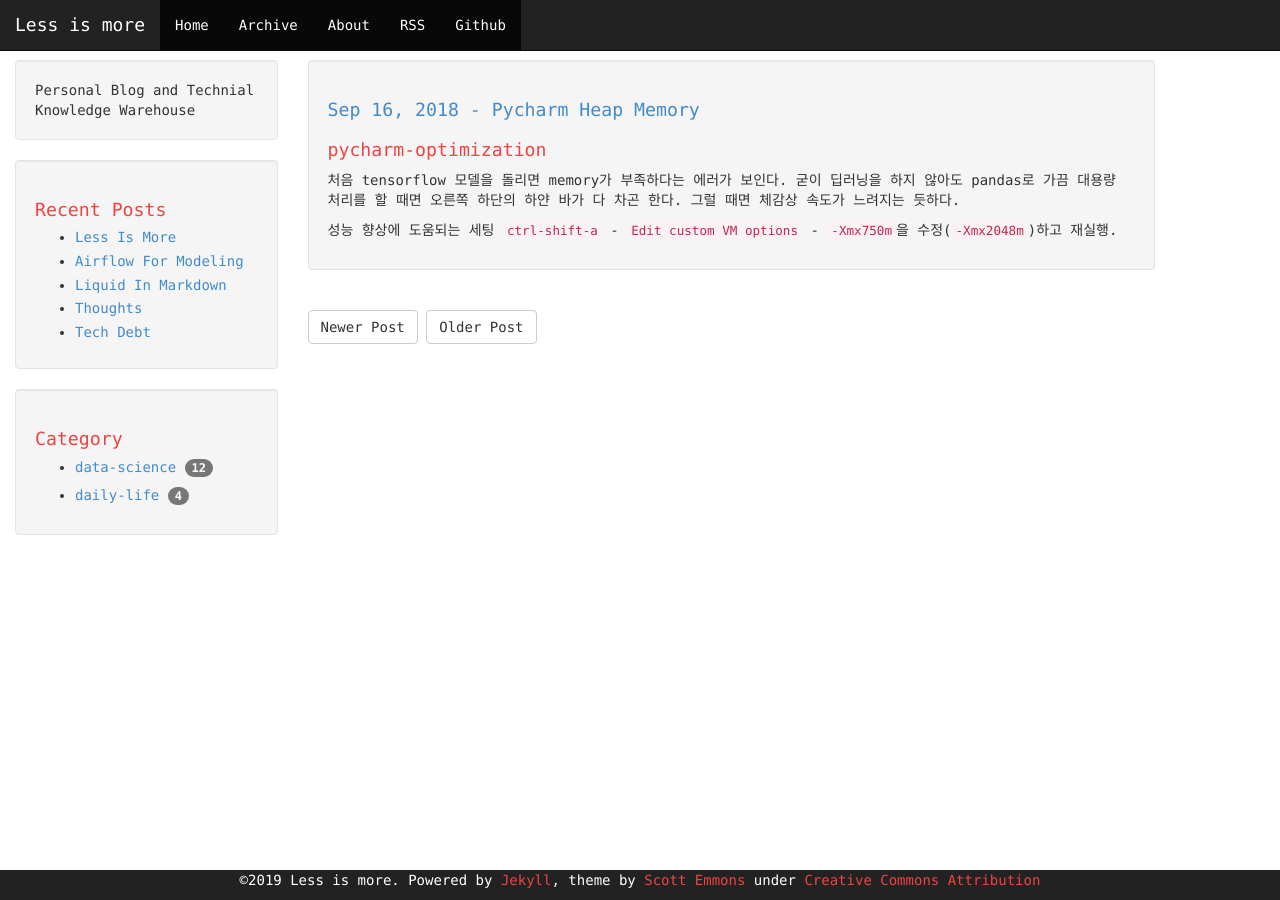
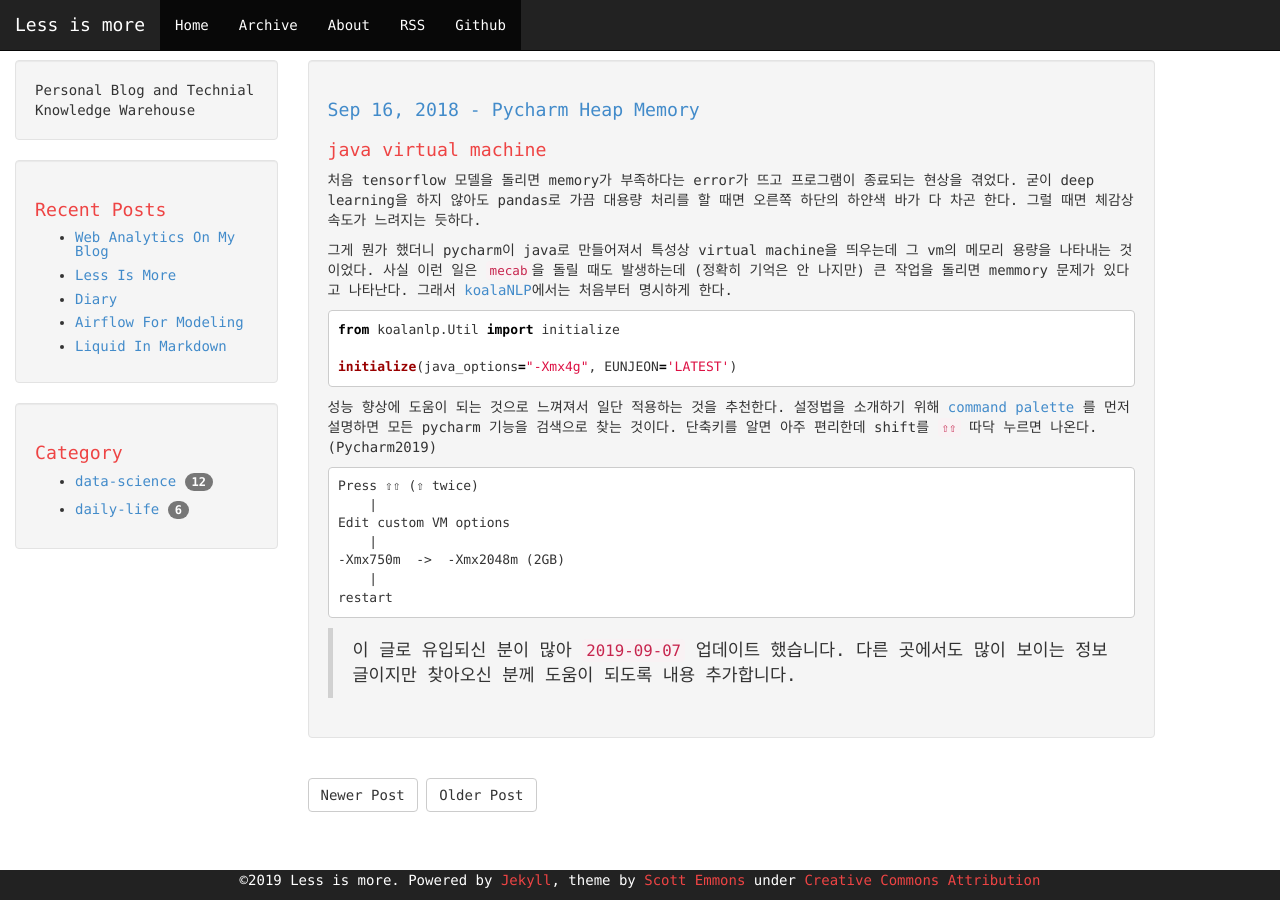
Before and after one commit to 11wi/11wi.github.io, a Jekyll site: the page built from _posts/2018-09-16-pycharm-heap-memory.md, in a window 1280 px wide. Built offline with Jekyll 4.4.1, drawn with Linux system fonts in a browser that asks for light colours; some web fonts are replaced.

Commit message:
upload post update 2018-09-16-pycharm-heap-memory.md

````diff
--- a/_config.yml
+++ b/_config.yml
@@ -27,7 +27,7 @@ gitlab: ''
 
 # Set this to your UA-# value, or '' to disable the block completely
 gaaccount: UA-118262874-1
-# google_verify:      0RavclAqC5DcNunhPaS5gniBRyjhoDMqa8klD3seW_I # Your Google Verification - set to 'false' to disable
+google_verify: 0RavclAqC5DcNunhPaS5gniBRyjhoDMqa8klD3seW_I # Your Google Verification - set to 'false' to disable
 
 
 
--- a/_posts/2018-09-16-pycharm-heap-memory.md
+++ b/_posts/2018-09-16-pycharm-heap-memory.md
@@ -3,9 +3,39 @@ category: data-science
 ---
 
 
-# pycharm-optimization
-처음 tensorflow 모델을 돌리면 memory가 부족하다는 에러가 보인다.
-굳이 딥러닝을 하지 않아도 pandas로 가끔 대용량 처리를 할 때면 오른쪽 하단의 하얀 바가 다 차곤 한다. 그럴 때면 체감상 속도가 느려지는 듯하다.
+# java virtual machine
 
-성능 향상에 도움되는 세팅
-`ctrl-shift-a` - `Edit custom VM options` - `-Xmx750m`을 수정(`-Xmx2048m`)하고 재실행.
+처음 tensorflow 모델을 돌리면 memory가 부족하다는 error가 뜨고 프로그램이 종료되는 현상을 겪었다.
+굳이 deep learning을 하지 않아도 pandas로 가끔 대용량 처리를 할 때면 오른쪽 하단의 하얀색 바가 다 차곤 한다.
+그럴 때면 체감상 속도가 느려지는 듯하다.
+
+그게 뭔가 했더니 pycharm이 java로 만들어져서 특성상 virtual machine을 띄우는데 그 vm의 메모리 용량을 나타내는 것이었다.
+사실 이런 일은 `mecab`을 돌릴 때도 발생하는데 (정확히 기억은 안 나지만) 큰 작업을 돌리면 memmory 문제가 있다고 나타난다.
+그래서 [koalaNLP](https://koalanlp.github.io/python-support/html/index.html)에서는 처음부터 명시하게 한다.
+
+
+```python
+from koalanlp.Util import initialize
+
+initialize(java_options="-Xmx4g", EUNJEON='LATEST')
+```
+
+
+성능 향상에 도움이 되는 것으로 느껴져서 일단 적용하는 것을 추천한다.
+설정법을 소개하기 위해
+[command palette](https://www.jetbrains.com/help/pycharm/searching-everywhere.html)
+를 먼저 설명하면 모든 pycharm 기능을 검색으로 찾는 것이다.
+단축키를 알면 아주 편리한데 shift를 `⇧⇧` 따닥 누르면 나온다. (Pycharm2019)
+
+```
+Press ⇧⇧ (⇧ twice)
+    |
+Edit custom VM options
+    |
+-Xmx750m  ->  -Xmx2048m (2GB)
+    |
+restart
+```
+
+>이 글로 유입되신 분이 많아 `2019-09-07` 업데이트 했습니다.
+>다른 곳에서도 많이 보이는 정보글이지만 찾아오신 분께 도움이 되도록 내용 추가합니다.
--- a/google2b5abe29d88005b4.html
+++ /dev/null
@@ -1 +0,0 @@
-google-site-verification: google2b5abe29d88005b4.html
````
Also changed, not shown: _posts/2019-08-03-bayesian-mf.md (+1 -1 lines), _posts/2019-09-07-diary.md (added, +15 -0 lines), _posts/2019-09-07-web-analytics-on-my-blog.md (added, +48 -0 lines), _posts/2019-08-31-diary.md (renamed from _posts/2019-08-31-thoughts.md), attachments/search-clicks.png (added), attachments/search-how-many.png (added), attachments/search-keywords.png (added), attachments/worldwide-searched.png (added), 1 other file.
